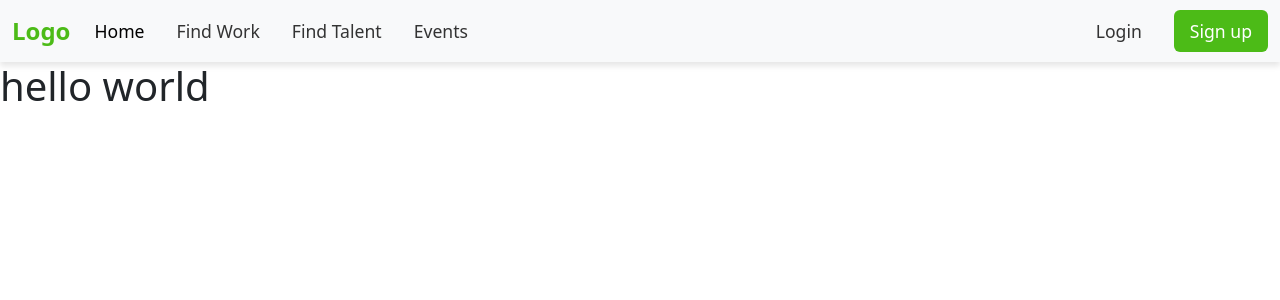
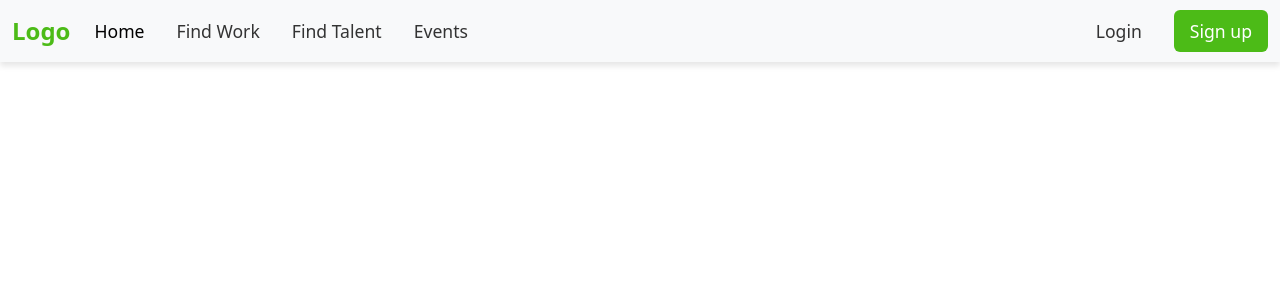
Before and after one commit to Vijaypaanagala/pro, a React (Vite) app: page / in a window 1280 px wide. Shown: the top 300 px of the page. Built offline with nearby package versions, Linux system fonts and the light colour scheme.

Commit message:
i changed

```diff
--- a/src/App.jsx
+++ b/src/App.jsx
@@ -1,12 +1,12 @@
 import NavBar from "./components/NavBar"
-import One from "./components/One"
+
 
 function App() {
 
   return (
     <div>
   <NavBar/>
-  <One/>
+
 
   </div>
 
--- a/src/components/One.jsx
+++ /dev/null
@@ -1,7 +0,0 @@
-function One() {
-    return (
-        <h1>hello world</h1>
-     );
-}
-
-export default One;
```
